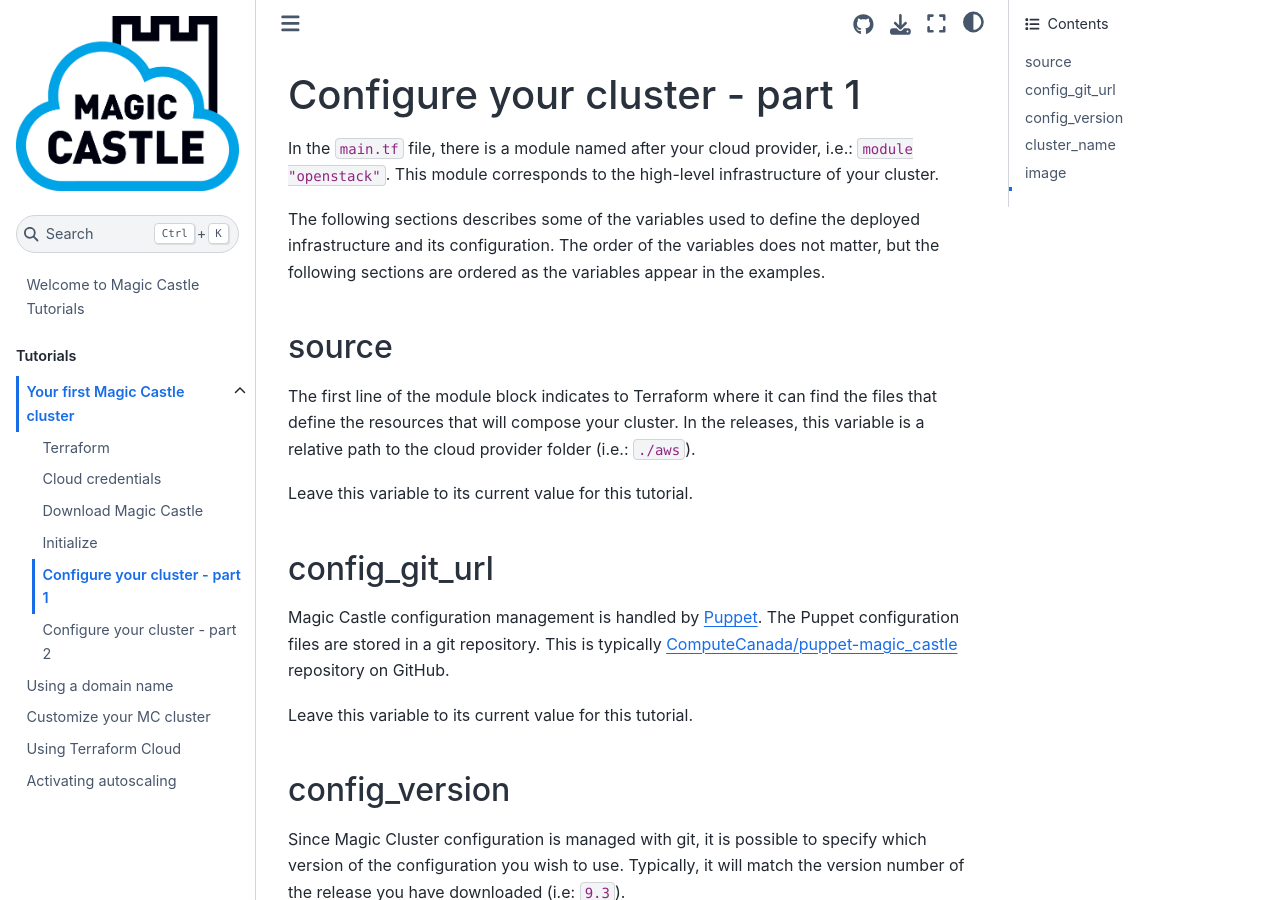
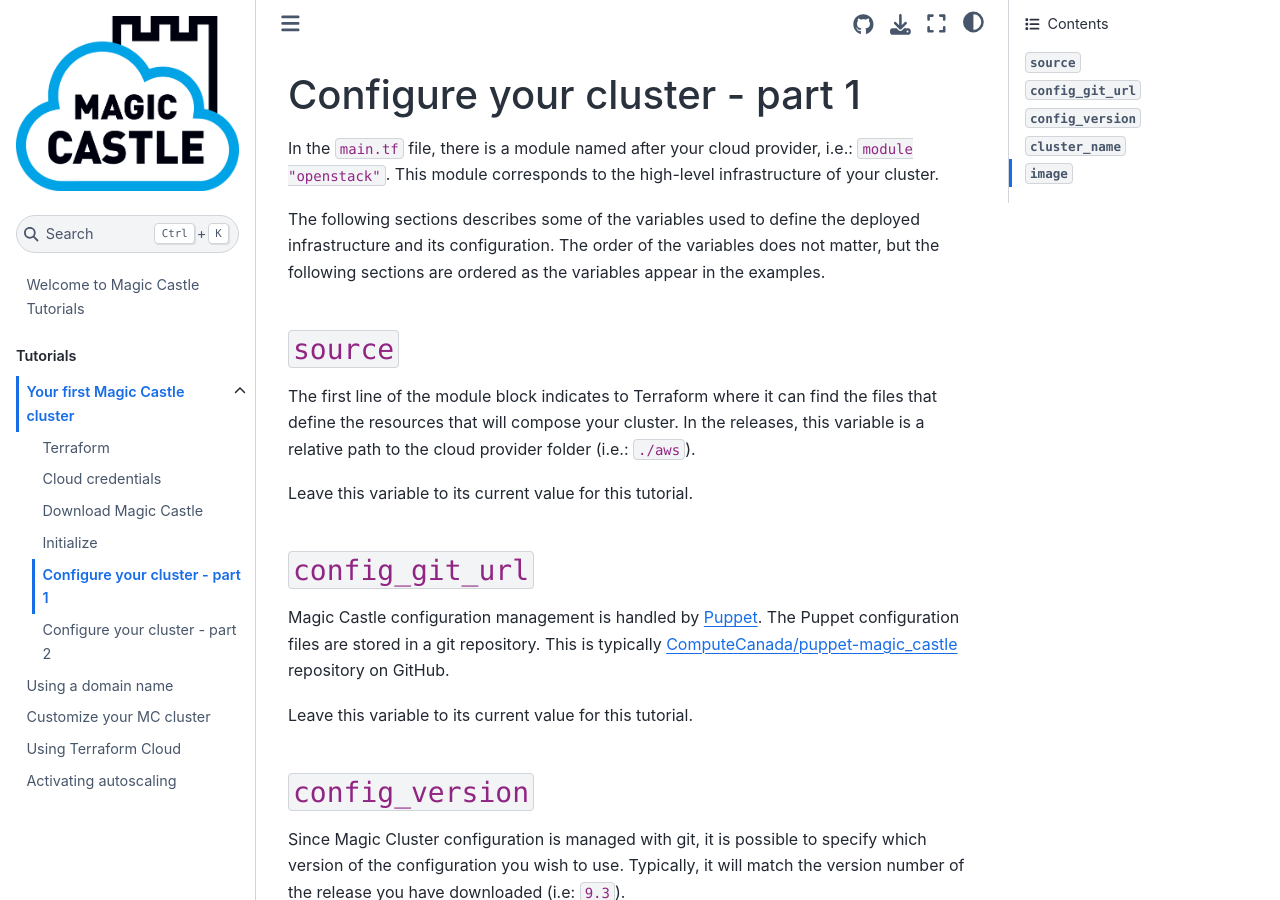
Before and after one commit to MagicCastle/tutorials, a Jupyter Book: the page built from start/configure_1.md, in a window 1280 px wide and 900 px high. Built offline with Jupyter Book 1.0.4 settings and Sphinx 7.4.7 and the Sphinx Book theme 1.1.4, drawn with Linux system fonts in a browser that asks for light colours.

Commit message:
Use backticks for variables

```diff
--- a/start/configure_1.md
+++ b/start/configure_1.md
@@ -9,7 +9,7 @@ the deployed infrastructure and its configuration. The order of the variables
 does not matter, but the following sections are ordered as the variables
 appear in the examples.
 
-## source
+## `source`
 
 The first line of the module block indicates to Terraform where it can find
 the files that define the resources that will compose your cluster.
@@ -18,7 +18,7 @@ provider folder (i.e.: `./aws`).
 
 Leave this variable to its current value for this tutorial.
 
-## config_git_url
+## `config_git_url`
 
 Magic Castle configuration management is handled by
 [Puppet](https://en.wikipedia.org/wiki/Puppet_(software)). The Puppet
@@ -27,7 +27,7 @@ typically [ComputeCanada/puppet-magic_castle](https://www.github.com/ComputeCana
 
 Leave this variable to its current value for this tutorial.
 
-## config_version
+## `config_version`
 
 Since Magic Cluster configuration is managed with git, it is possible to specify
 which version of the configuration you wish to use. Typically, it will match the
@@ -35,11 +35,11 @@ version number of the release you have downloaded (i.e: `9.3`).
 
 Leave this variable to its current value for this tutorial.
 
-## cluster_name
+## `cluster_name`
 
 This variable defines the name of your cluster. Choose an original name for your cluster. Limit yourself to alphanumeric characters and dashes.
 
-## image
+## `image`
 
 This variable defines the name of the image that will be used as the
 base image for the cluster nodes. The operating system on the image
@@ -47,5 +47,3 @@ must be from the RedHat family. This includes CentOS (7, 8),
 Rocky Linux (8), and AlmaLinux (8).
 
 Leave this variable to its current value for this tutorial.
-
-##
```
